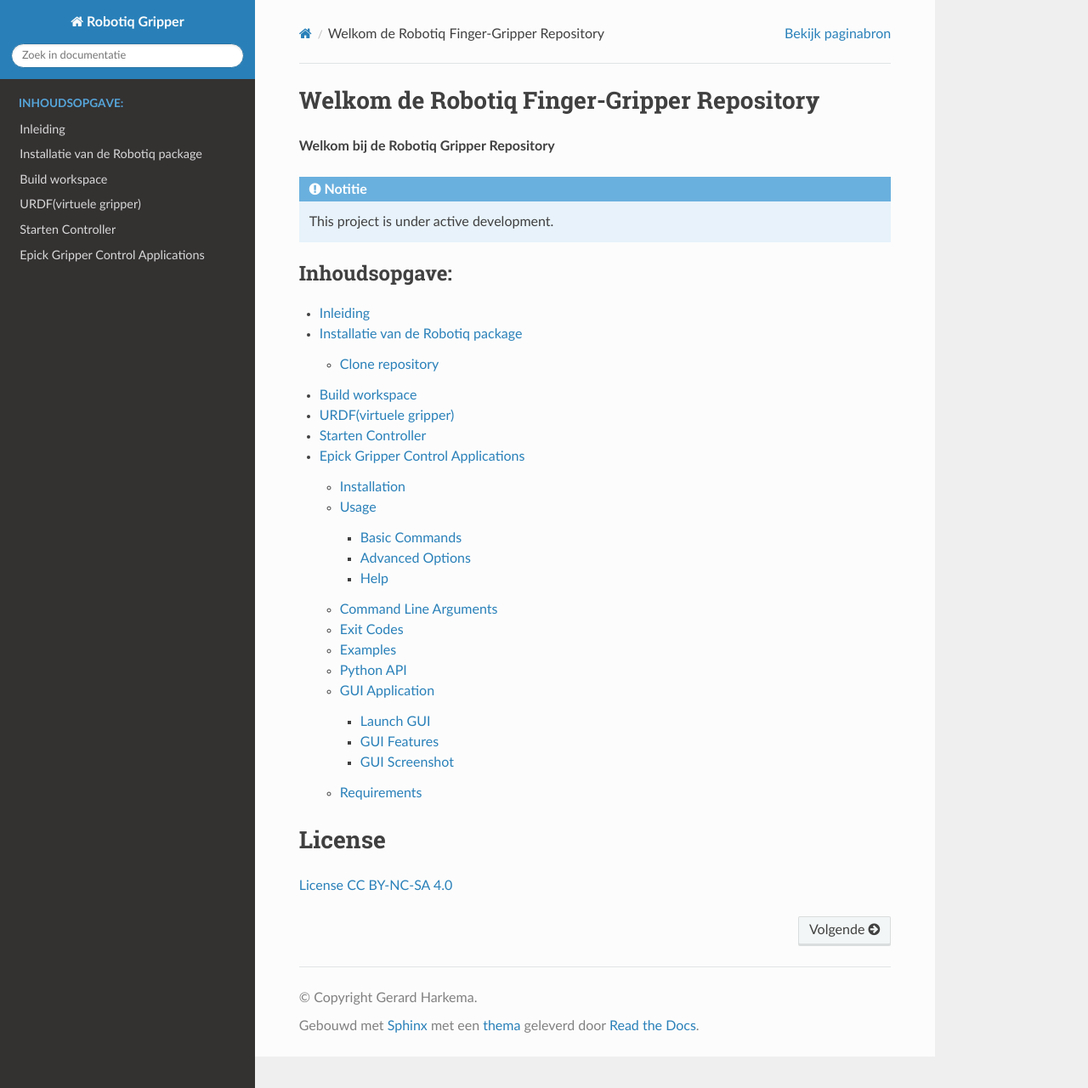
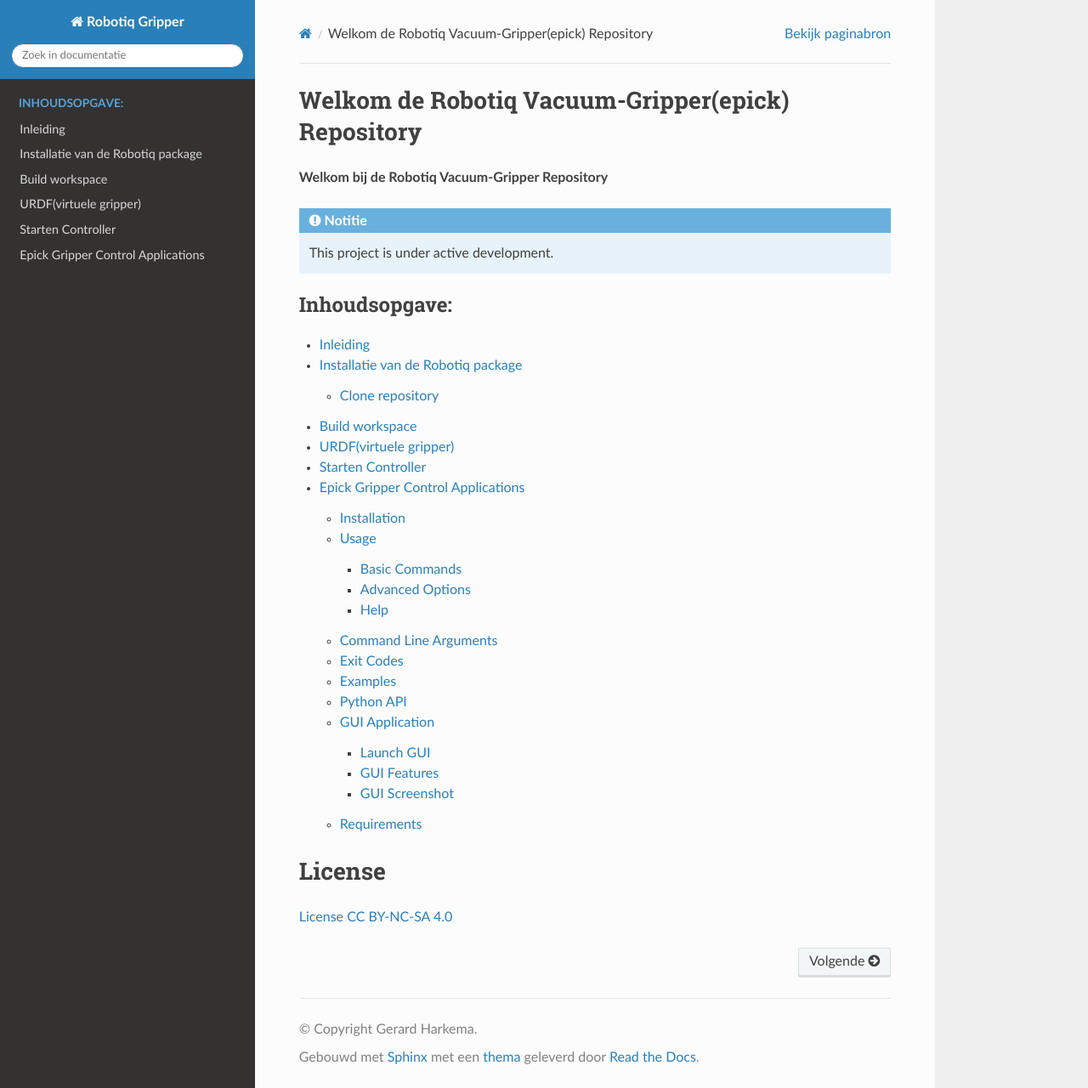
Before and after one commit to AvansMechatronica/ros2_epick_gripper, a Sphinx documentation site: the page built from documentation/index.rst, in a window 1280 px wide and 1280 px high. Shown: the whole window at 85% size. Built offline with Sphinx 7.4.7 and the Read the Docs theme 3.1.0, drawn with Linux system fonts in a browser that asks for light colours.

Commit message:
added app's

```diff
--- a/documentation/index.rst
+++ b/documentation/index.rst
@@ -3,10 +3,10 @@
    You can adapt this file completely to your liking, but it should at least
    contain the root `toctree` directive.
 
-Welkom de Robotiq Finger-Gripper Repository
-===========================================
+Welkom de Robotiq Vacuum-Gripper(epick) Repository
+==================================================
 
-**Welkom bij de Robotiq Gripper Repository**
+**Welkom bij de Robotiq Vacuum-Gripper Repository**
 
 .. note::
    This project is under active development.
```
